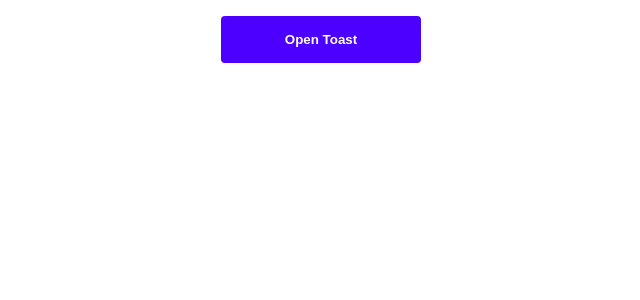
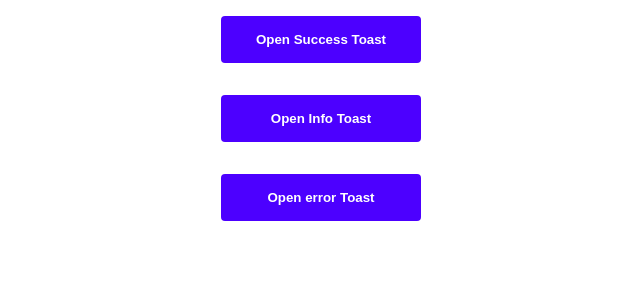
Before and after one commit to CobyBoy/Toasts-Notifications, an Angular app: page / in a window 1280 px wide. Shown: the top 300 px of the page, without its empty margins (319-959 px from the left). Built offline with nearby package versions, Linux system fonts and the light colour scheme.

Commit message:
Add buttons to test different toasts

```diff
--- a/src/app/app.component.html
+++ b/src/app/app.component.html
@@ -1,4 +1,6 @@
 <div class="content">
-  <button (click)="openToast()">Open Toast</button>
+  <button (click)="openSuccessToast()">Open Success Toast</button>
+  <button (click)="openInfoToast()">Open Info Toast</button>
+  <button (click)="openErrorToast()">Open error Toast</button>
 </div>
 <app-toast></app-toast>
--- a/src/app/app.component.ts
+++ b/src/app/app.component.ts
@@ -1,5 +1,4 @@
 import { Component, ViewChild, OnInit } from '@angular/core';
-import { ToastComponent } from './toast/toast.component';
 import { ToastType } from './toast-type';
 import { ToastService } from './services/toast.service';
 
@@ -9,17 +8,34 @@ import { ToastService } from './services/toast.service';
   styleUrls: ['./app.component.scss'],
 })
 export class AppComponent implements OnInit {
-  @ViewChild(ToastComponent) toastComponent!: ToastComponent;
 
   constructor(private toastService: ToastService) {}
 
   ngOnInit(): void {}
 
-  openToast() {
+  openSuccessToast() {
     this.toastService.setAndShowToast({
-      title: 'un titlo nuevo',
-      description: 'una descripbion',
+      title: 'Success title',
+      description: 'Success description',
+      type: ToastType.SUCCESS,
+      isVisible: true,
+      id: 1,
+    },2500);
+  }
+  openInfoToast() {
+    this.toastService.setAndShowToast({
+      title: 'Info title',
+      description: 'info descripcion',
       type: ToastType.INFO,
+      isVisible: true,
+      id: 1,
+    }, 1500);
+  }
+  openErrorToast() {
+    this.toastService.setAndShowToast({
+      title: 'error title',
+      description: 'error descripcion',
+      type: ToastType.DANGER,
       isVisible: true,
       id: 1,
     });
```
